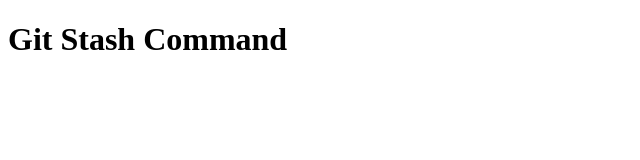
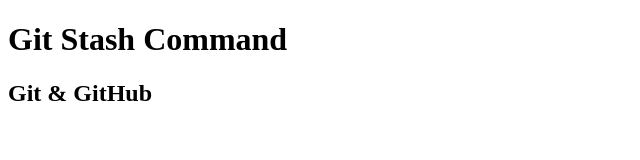
Before and after one commit to neoinfoway707/PracticeGit, a plain HTML site: page index.html in a window 1280 px wide. Shown: the whole page, without its empty margins (0-640 px from the left). Drawn offline with Linux system fonts and the light colour scheme.

Commit message:
New file

```diff
--- a/index.html
+++ b/index.html
@@ -5,5 +5,6 @@
 </head>
 <body>
     <h1>Git Stash Command</h1>
+    <h2>Git & GitHub</h2>
 </body>
 </html>
```
